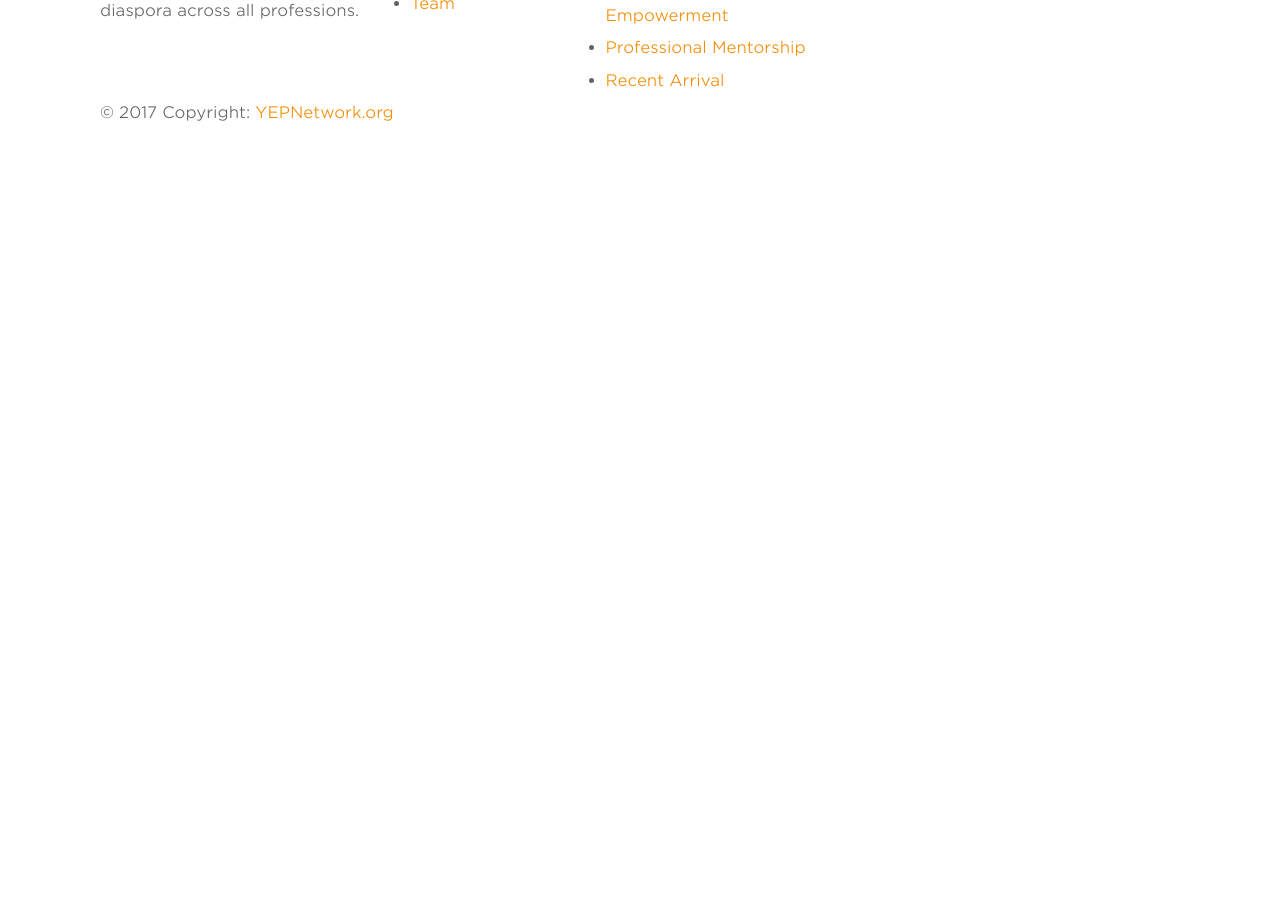
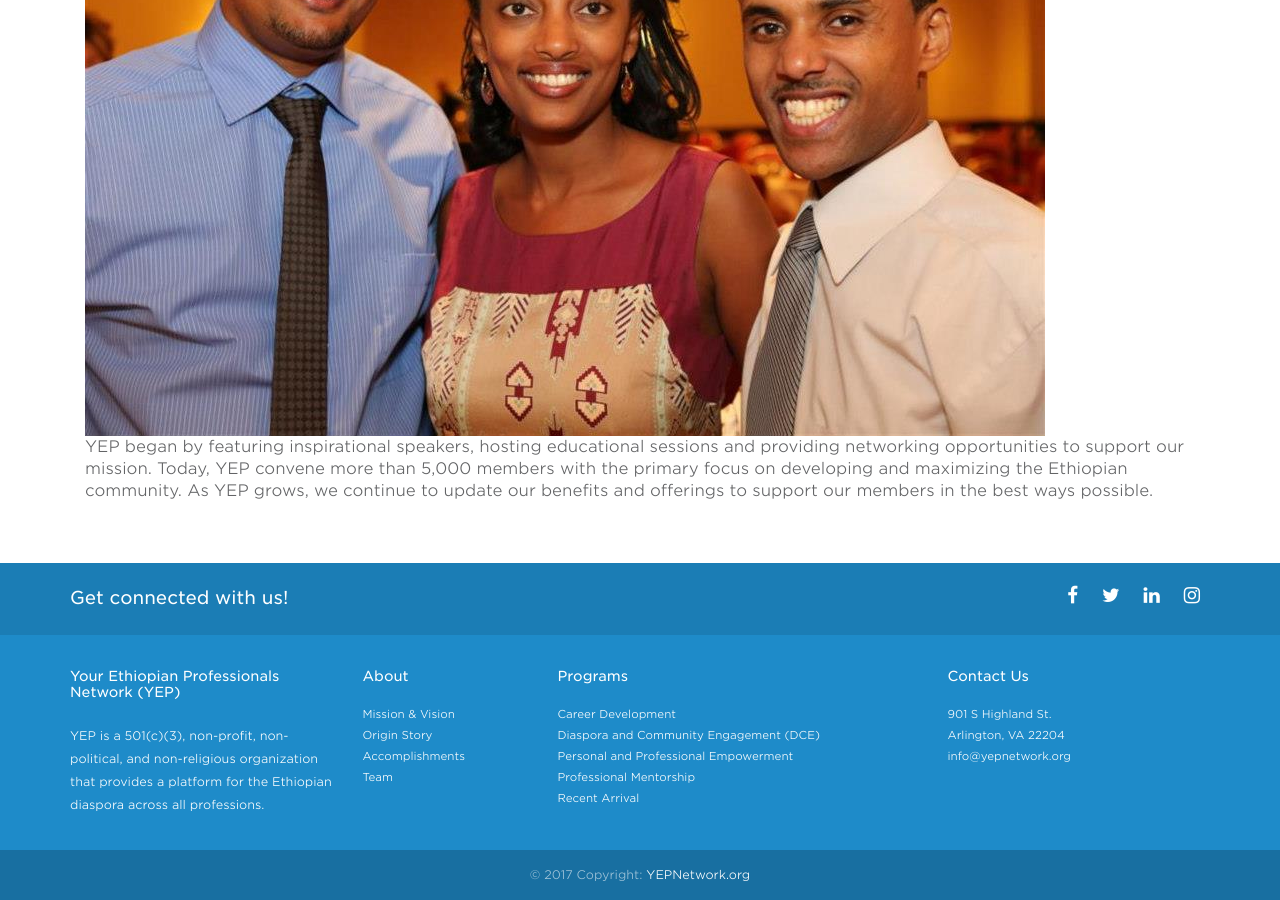
Before and after one commit to YEPNetwork/yepnetwork.github.io, a Jekyll site: the page built from _pages/history.html, in a window 1280 px wide and 900 px high, scrolled down 767 px. Built offline with Jekyll 4.4.1, drawn with Linux system fonts in a browser that asks for light colours; nearby versions of some CDN libraries; before the commit the page ends 1199 px from its top, so only the background shows below that.

Commit message:
Updated image markup.

```diff
--- a/_pages/history.html
+++ b/_pages/history.html
@@ -12,9 +12,9 @@ body_class: about
 <p>
 YEP founders, Mesfin Getaneh and Shimeles Mekonnen witnessed the incredible power behind networking and community-based activities through member-based organizations during the various events they attended.  They were inspired by the connections and opportunities created on these events and eagerly looking for a similar platform to meet and network with fellow Ethiopian professionals. They found many Ethiopian organizations that create opportunities and connections for specific trades or interests, yet there was still a gap for a broader platform for young Ethiopians across all professions to connect, share experiences, learn from one another, and pursue community development initiatives. Inspired to fulfill a need for the ever-growing Ethiopian professionals in the Washington, DC Metropolitan area, they began working to establish a foundation for what is YEP on November 2010. During the early stages of planning, Lulit Tesfaye joined them, bringing firsthand experience in grassroots organizational development.
 </p>
-  <p>
-    <img src="/assets/images/programs/leadership_team_2.jpg >
-  </p>
+
+<img src="/assets/images/programs/leadership_team_2.jpg">
+
 <p>
 YEP began by featuring inspirational speakers, hosting educational sessions and providing networking opportunities to support our mission. Today, YEP convene more than 5,000 members with the primary focus on developing and maximizing the Ethiopian community. As YEP grows, we continue to update our benefits and offerings to support our members in the best ways possible.
 </p>
```
